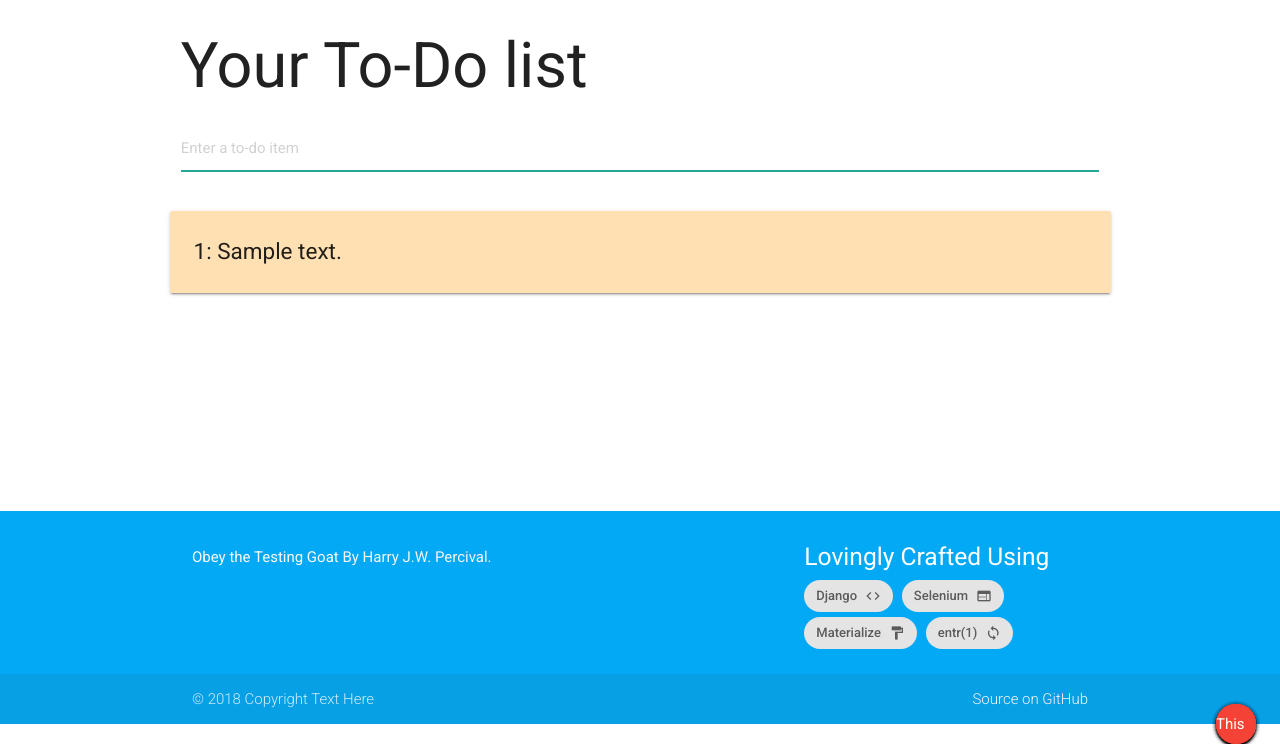
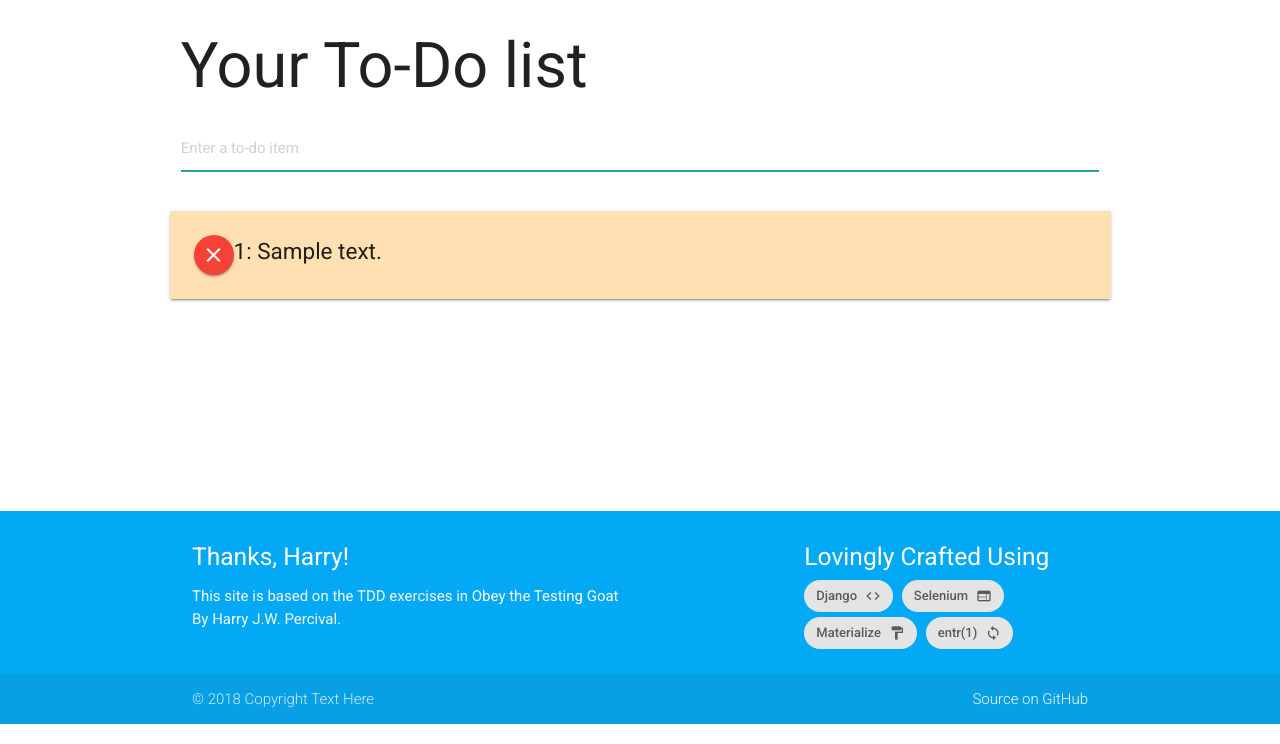
Before and after one commit to PeppyHare/python-tdd-book, a Django app: page /lists/1/ in a window 1280 px wide. Shown: the part 76-820 px from the top of the page. Run offline with Django 3.2, Linux system fonts and the light colour scheme; tables that the repository leaves empty hold one stand-in row (values such as "Sample post").

Commit message:
Playing around with page styling and css

```diff
--- a/django/lists/templates/list.html
+++ b/django/lists/templates/list.html
@@ -8,8 +8,9 @@
   <div class="row" id="id_list_table">
     {% for item in list.item_set.all %}
     <div class="card-panel orange lighten-4">
-    	<div class="card-content list-view">{{ forloop.counter }}: {{ item.text }}</div>
-    	<a class="btn-floating halfway-fab waves-effect waves-light red"><
+    	<a class="btn-floating right waves-effect waves-light red"><i class="material-icons">close</i></a>
+    	<div class="card-content list-view">{{ forloop.counter }}: {{ item.text }}
+    	</div>
     </div>
     {% endfor %}
   </table>
```
